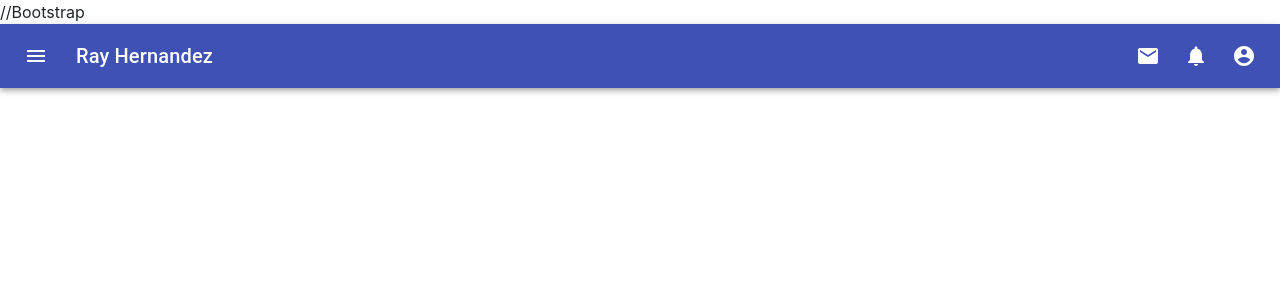
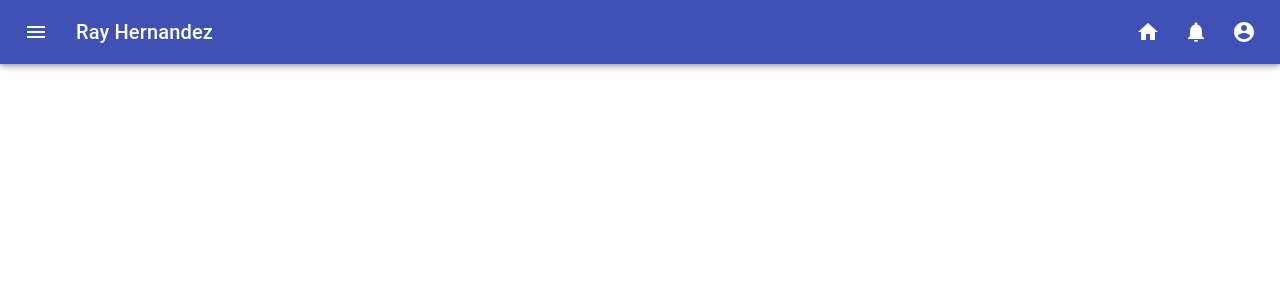
Before and after one commit to nelliott-fusion92/React-portfolio, a React (Create React App) app: page / in a window 1280 px wide. Shown: the top 300 px of the page. Built offline with nearby package versions, Linux system fonts and the light colour scheme.

Commit message:
trying to get more material-ui in there

```diff
--- a/public/index.html
+++ b/public/index.html
@@ -16,7 +16,6 @@
     -->
     <link rel="manifest" href="%PUBLIC_URL%/manifest.json" />
 
-    //Bootstrap
     <link rel="stylesheet" href="https://maxcdn.bootstrapcdn.com/bootstrap/4.0.0/css/bootstrap.min.css" integrity="sha384-Gn5384xqQ1aoWXA+058RXPxPg6fy4IWvTNh0E263XmFcJlSAwiGgFAW/dAiS6JXm" crossorigin="anonymous">
 
     <!--
--- a/src/components/Nav.js
+++ b/src/components/Nav.js
@@ -12,7 +12,7 @@ import MenuItem from '@material-ui/core/MenuItem';
 import Menu from '@material-ui/core/Menu';
 import MenuIcon from '@material-ui/icons/Menu';
 import AccountCircle from '@material-ui/icons/AccountCircle';
-import MailIcon from '@material-ui/icons/Mail';
+import HomeIcon from '@material-ui/icons/Home';
 import NotificationsIcon from '@material-ui/icons/Notifications';
 import MoreIcon from '@material-ui/icons/MoreVert';
 
@@ -134,15 +134,15 @@ export default function PrimarySearchAppBar() {
     >
       <MenuItem>
         <IconButton aria-label="show 4 new mails" color="inherit">
-          <Badge badgeContent={4} color="secondary">
-            <MailIcon />
+          <Badge  color="secondary">
+            <HomeIcon />
           </Badge>
         </IconButton>
         <p>Messages</p>
       </MenuItem>
       <MenuItem>
         <IconButton aria-label="show 11 new notifications" color="inherit">
-          <Badge badgeContent={11} color="secondary">
+          <Badge  color="secondary">
             <NotificationsIcon />
           </Badge>
         </IconButton>
@@ -182,7 +182,7 @@ export default function PrimarySearchAppBar() {
           <div className={classes.sectionDesktop}>
             <IconButton aria-label="show 4 new mails" color="inherit">
               <Badge  color="secondary">
-                <MailIcon />
+                <HomeIcon />
               </Badge>
             </IconButton>
             <IconButton  color="inherit">
```
